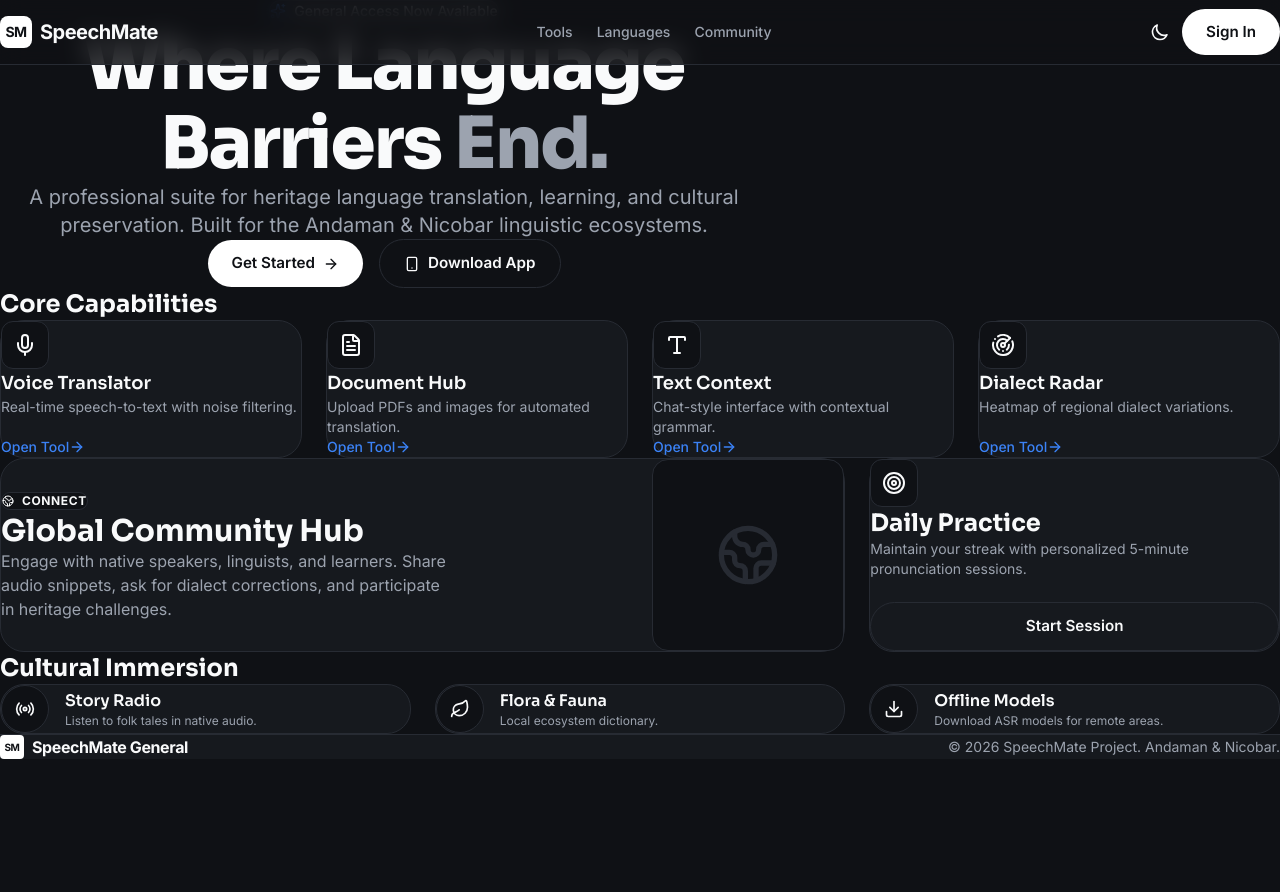
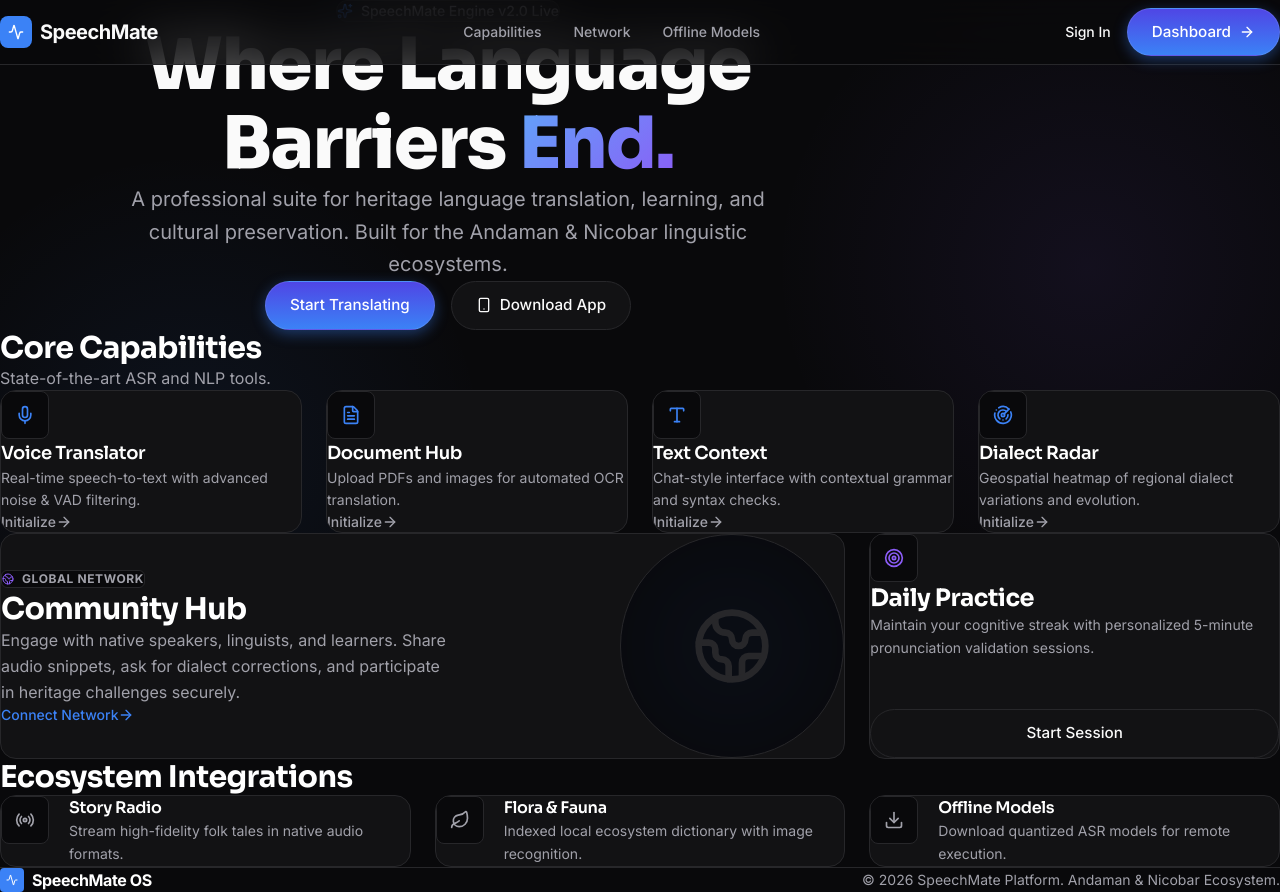
Before and after one commit to sathiyatskrj/Speechmate_General, a Next.js app: page / in a window 1280 px wide. Before the commit the page ends 800 px from the top, so only its background shows below. Built offline with nearby package versions, Linux system fonts and the light colour scheme.

Commit message:
feat: ultra-premium AI SaaS dark theme and non-blocking toast notifications

```diff
--- a/app/globals.css
+++ b/app/globals.css
@@ -2,27 +2,24 @@
 @import "tailwindcss";
 
 :root {
-  --bg: #FFFFFF;
-  --surface: #F9FAFB;
-  --surface-hover: #F3F4F6;
-  --border: #E5E7EB;
-  --text-main: #111827;
-  --text-muted: #6B7280;
-  --primary: #111827;
+  /* Ultra-Premium Dark Theme */
+  --bg: #09090B;
+  --surface: #121214;
+  --surface-hover: #18181B;
+  --border: #27272A;
+  --border-hover: #3F3F46;
+
+  --text-main: #FAFAFA;
+  --text-muted: #A1A1AA;
+
+  --primary: #3B82F6;
+  --primary-glow: rgba(59, 130, 246, 0.5);
   --primary-invert: #FFFFFF;
-  --accent: #3B82F6;
-}
 
-.dark {
-  --bg: #0F1115;
-  --surface: #16191E;
-  --surface-hover: #1F2329;
-  --border: #272B33;
-  --text-main: #F9FAFB;
-  --text-muted: #9CA3AF;
-  --primary: #FFFFFF;
-  --primary-invert: #0F1115;
-  --accent: #3B82F6;
+  --accent: #8B5CF6;
+  --accent-glow: rgba(139, 92, 246, 0.3);
+
+  --glass-bg: rgba(18, 18, 20, 0.7);
 }
 
 * { box-sizing: border-box; margin: 0; padding: 0; }
@@ -35,54 +32,75 @@ body {
   font-family: 'Inter', sans-serif;
   overflow-x: hidden;
   -webkit-font-smoothing: antialiased;
-  transition: background-color 0.3s ease, color 0.3s ease;
+  background-image:
+    radial-gradient(circle at 15% 50%, rgba(59, 130, 246, 0.08), transparent 25%),
+    radial-gradient(circle at 85% 30%, rgba(139, 92, 246, 0.08), transparent 25%);
 }
 
 h1, h2, h3, h4, h5, h6 {
   font-family: 'Sora', sans-serif;
+  letter-spacing: -0.02em;
 }
 
 /* ── Utilities ── */
 .glass-panel {
   background: var(--surface);
   border: 1px solid var(--border);
-  border-radius: 1.5rem;
-  transition: all 0.2s ease;
+  border-radius: 1rem;
+  transition: all 0.3s cubic-bezier(0.4, 0, 0.2, 1);
+  position: relative;
+  overflow: hidden;
+}
+
+.glass-panel::before {
+  content: '';
+  position: absolute;
+  top: 0; left: 0; right: 0; height: 1px;
+  background: linear-gradient(90deg, transparent, rgba(255,255,255,0.1), transparent);
+  opacity: 0;
+  transition: opacity 0.3s ease;
 }
 
 .glass-panel:hover {
   background: var(--surface-hover);
-  border-color: var(--text-muted);
+  border-color: var(--border-hover);
   transform: translateY(-2px);
+  box-shadow: 0 10px 40px -10px rgba(0,0,0,0.5);
+}
+
+.glass-panel:hover::before {
+  opacity: 1;
 }
 
 .btn-primary {
-  background: var(--primary);
-  color: var(--primary-invert);
+  background: linear-gradient(180deg, #4F46E5 0%, #3B82F6 100%);
+  color: #FFFFFF;
   font-family: 'Inter', sans-serif;
-  font-weight: 600;
+  font-weight: 500;
   border-radius: 9999px;
   padding: 0.75rem 1.5rem;
   font-size: 0.95rem;
   transition: all 0.2s ease;
   cursor: pointer;
-  border: none;
+  border: 1px solid rgba(255,255,255,0.1);
   display: inline-flex;
   align-items: center;
   justify-content: center;
   gap: 0.5rem;
+  box-shadow: 0 4px 14px 0 rgba(59, 130, 246, 0.39);
 }
 
 .btn-primary:hover {
-  opacity: 0.9;
   transform: translateY(-1px);
+  box-shadow: 0 6px 20px rgba(59, 130, 246, 0.5);
+  background: linear-gradient(180deg, #6366F1 0%, #4F46E5 100%);
 }
 
 .btn-secondary {
-  background: transparent;
+  background: var(--surface);
   color: var(--text-main);
   font-family: 'Inter', sans-serif;
-  font-weight: 600;
+  font-weight: 500;
   border-radius: 9999px;
   padding: 0.75rem 1.5rem;
   font-size: 0.95rem;
@@ -97,11 +115,23 @@ h1, h2, h3, h4, h5, h6 {
 
 .btn-secondary:hover {
   background: var(--surface-hover);
-  border-color: var(--text-muted);
+  border-color: var(--border-hover);
+}
+
+.text-gradient {
+  background: linear-gradient(135deg, #FFFFFF 0%, #A1A1AA 100%);
+  -webkit-background-clip: text;
+  -webkit-text-fill-color: transparent;
+}
+
+.text-gradient-accent {
+  background: linear-gradient(135deg, #60A5FA 0%, #8B5CF6 100%);
+  -webkit-background-clip: text;
+  -webkit-text-fill-color: transparent;
 }
 
 /* Scrollbar */
-::-webkit-scrollbar { width: 8px; }
+::-webkit-scrollbar { width: 6px; }
 ::-webkit-scrollbar-track { background: var(--bg); }
-::-webkit-scrollbar-thumb { background: var(--border); border-radius: 4px; }
-::-webkit-scrollbar-thumb:hover { background: var(--text-muted); }
+::-webkit-scrollbar-thumb { background: var(--border); border-radius: 3px; }
+::-webkit-scrollbar-thumb:hover { background: var(--border-hover); }
--- a/app/layout.tsx
+++ b/app/layout.tsx
@@ -1,4 +1,5 @@
 import type { Metadata } from "next";
+import { Toaster } from "sonner";
 import "./globals.css";
 
 export const metadata: Metadata = {
@@ -12,8 +13,9 @@ export default function RootLayout({
   children: React.ReactNode;
 }>) {
   return (
-    <html lang="en" className="dark">
-      <body className="antialiased selection:bg-gray-200 selection:text-gray-900 dark:selection:bg-gray-800 dark:selection:text-gray-100">
+    <html lang="en">
+      <body className="antialiased selection:bg-blue-500/30 selection:text-blue-200">
+        <Toaster theme="dark" position="bottom-right" />
         {children}
       </body>
     </html>
--- a/app/page.tsx
+++ b/app/page.tsx
@@ -1,8 +1,9 @@
 "use client";
 
 import { motion } from "framer-motion";
-import { Mic, FileText, Type, Radar, Globe2, Radio, Target, Leaf, Sparkles, Smartphone, Download, ArrowRight } from "lucide-react";
+import { Mic, FileText, Type, Radar, Globe2, Radio, Target, Leaf, Sparkles, Smartphone, Download, ArrowRight, Activity } from "lucide-react";
 import Link from "next/link";
+import { toast } from "sonner";
 import { useEffect, useState } from "react";
 
 export default function Home() {
@@ -13,70 +14,62 @@ export default function Home() {
   }, []);
 
   const handleToolClick = (toolName: string) => {
-    if (typeof window !== "undefined") {
-      alert(`${toolName} feature is opening. Please wait...`);
-    }
+    // Non-blocking toast notification replaces the synchronous alert() to fix INP
+    toast.loading(`Launching ${toolName}...`, {
+      description: "Please wait while we establish a secure connection.",
+      duration: 2000,
+    });
   };
 
   if (!mounted) return null;
 
   return (
-    <main className="min-h-screen bg-[var(--bg)] transition-colors duration-300">
+    <main className="min-h-screen">
       {/* Navigation */}
-      <nav className="fixed top-0 left-0 right-0 z-50 bg-[var(--bg)]/80 backdrop-blur-md border-b border-[var(--border)]">
+      <nav className="fixed top-0 left-0 right-0 z-50 bg-[var(--bg)]/70 backdrop-blur-xl border-b border-[var(--border)]">
         <div className="max-w-7xl mx-auto px-6 h-16 flex items-center justify-between">
           <div className="flex items-center gap-2 font-sora font-bold text-xl tracking-tight">
             <div className="w-8 h-8 rounded-lg bg-[var(--primary)] text-[var(--primary-invert)] flex items-center justify-center text-sm">
-              SM
+              <Activity className="w-4 h-4" />
             </div>
             SpeechMate
           </div>
-          <div className="hidden md:flex items-center gap-6 text-sm font-medium text-[var(--text-muted)]">
-            <Link href="#tools" className="hover:text-[var(--text-main)] transition-colors">Tools</Link>
-            <Link href="#languages" className="hover:text-[var(--text-main)] transition-colors">Languages</Link>
-            <Link href="#community" className="hover:text-[var(--text-main)] transition-colors">Community</Link>
+          <div className="hidden md:flex items-center gap-8 text-sm font-medium text-[var(--text-muted)]">
+            <Link href="#capabilities" className="hover:text-white transition-colors">Capabilities</Link>
+            <Link href="#community" className="hover:text-white transition-colors">Network</Link>
+            <Link href="#models" className="hover:text-white transition-colors">Offline Models</Link>
           </div>
-          <div className="flex items-center gap-3">
-            <button
-              onClick={() => document.documentElement.classList.toggle('dark')}
-              className="p-2 rounded-full hover:bg-[var(--surface-hover)] transition-colors"
-              aria-label="Toggle Theme"
-            >
-              <svg className="w-5 h-5 hidden dark:block" fill="none" viewBox="0 0 24 24" stroke="currentColor">
-                <path strokeLinecap="round" strokeLinejoin="round" strokeWidth={2} d="M12 3v1m0 16v1m9-9h-1M4 12H3m15.364 6.364l-.707-.707M6.343 6.343l-.707-.707m12.728 0l-.707.707M6.343 17.657l-.707.707M16 12a4 4 0 11-8 0 4 4 0 018 0z" />
-              </svg>
-              <svg className="w-5 h-5 block dark:hidden" fill="none" viewBox="0 0 24 24" stroke="currentColor">
-                <path strokeLinecap="round" strokeLinejoin="round" strokeWidth={2} d="M20.354 15.354A9 9 0 018.646 3.646 9.003 9.003 0 0012 21a9.003 9.003 0 008.354-5.646z" />
-              </svg>
+          <div className="flex items-center gap-4">
+            <button onClick={() => handleToolClick('Console')} className="text-sm font-medium hover:text-white transition-colors">
+              Sign In
             </button>
-            <button onClick={() => handleToolClick('Login')} className="btn-primary text-sm px-4 py-2">
-              Sign In
+            <button onClick={() => handleToolClick('Dashboard')} className="btn-primary text-sm px-4 py-2">
+              Dashboard <ArrowRight className="w-4 h-4" />
             </button>
           </div>
         </div>
       </nav>
 
-      <div className="max-w-7xl mx-auto px-6 pt-32 pb-24">
+      <div className="max-w-7xl mx-auto px-6 pt-40 pb-24">
         {/* Hero Section */}
-        <div className="flex flex-col items-center text-center max-w-3xl mx-auto mb-20">
-          <motion.div initial={{ opacity: 0, y: 20 }} animate={{ opacity: 1, y: 0 }} transition={{ duration: 0.5 }}>
-            <span className="inline-flex items-center gap-2 px-3 py-1 rounded-full bg-[var(--surface)] border border-[var(--border)] text-sm font-medium mb-6">
-              <Sparkles className="w-4 h-4 text-[var(--accent)]" />
-              General Access Now Available
+        <div className="flex flex-col items-center text-center max-w-4xl mx-auto mb-32">
+          <motion.div initial={{ opacity: 0, y: 20 }} animate={{ opacity: 1, y: 0 }} transition={{ duration: 0.6 }}>
+            <span className="inline-flex items-center gap-2 px-3 py-1.5 rounded-full bg-[var(--surface)] border border-[var(--border)] text-sm font-medium mb-8 text-[var(--text-muted)] shadow-sm">
+              <Sparkles className="w-4 h-4 text-[var(--primary)]" />
+              SpeechMate Engine v2.0 Live
             </span>
-            <h1 className="text-5xl md:text-7xl font-sora font-extrabold tracking-tight leading-[1.1] mb-6">
+            <h1 className="text-5xl md:text-7xl font-sora font-extrabold tracking-tight leading-[1.1] mb-8">
               Where Language <br className="hidden md:block" />
-              Barriers <span className="text-[var(--text-muted)]">End.</span>
+              Barriers <span className="text-gradient-accent">End.</span>
             </h1>
-            <p className="text-lg md:text-xl text-[var(--text-muted)] mb-8">
+            <p className="text-lg md:text-xl text-[var(--text-muted)] mb-10 max-w-2xl mx-auto leading-relaxed">
               A professional suite for heritage language translation, learning, and cultural preservation. Built for the Andaman & Nicobar linguistic ecosystems.
             </p>
             <div className="flex flex-col sm:flex-row items-center justify-center gap-4">
-              <button onClick={() => handleToolClick('Get Started')} className="btn-primary w-full sm:w-auto">
-                Get Started
-                <ArrowRight className="w-4 h-4" />
+              <button onClick={() => handleToolClick('Translator Console')} className="btn-primary w-full sm:w-auto px-8 py-3 text-base">
+                Start Translating
               </button>
-              <button onClick={() => handleToolClick('Download App')} className="btn-secondary w-full sm:w-auto">
+              <button onClick={() => handleToolClick('Download App')} className="btn-secondary w-full sm:w-auto px-8 py-3 text-base">
                 <Smartphone className="w-4 h-4" />
                 Download App
               </button>
@@ -85,17 +78,20 @@ export default function Home() {
         </div>
 
         {/* Translation Tools Grid */}
-        <div id="tools" className="mb-24">
-          <div className="flex items-center justify-between mb-8">
-            <h2 className="text-2xl font-sora font-bold">Core Capabilities</h2>
+        <div id="capabilities" className="mb-32">
+          <div className="flex items-center justify-between mb-10">
+            <div>
+              <h2 className="text-3xl font-sora font-bold text-white mb-2">Core Capabilities</h2>
+              <p className="text-[var(--text-muted)]">State-of-the-art ASR and NLP tools.</p>
+            </div>
           </div>
 
           <div className="grid grid-cols-1 md:grid-cols-2 lg:grid-cols-4 gap-6">
             {[
-              { name: "Voice Translator", desc: "Real-time speech-to-text with noise filtering.", icon: Mic },
-              { name: "Document Hub", desc: "Upload PDFs and images for automated translation.", icon: FileText },
-              { name: "Text Context", desc: "Chat-style interface with contextual grammar.", icon: Type },
-              { name: "Dialect Radar", desc: "Heatmap of regional dialect variations.", icon: Radar },
+              { name: "Voice Translator", desc: "Real-time speech-to-text with advanced noise & VAD filtering.", icon: Mic },
+              { name: "Document Hub", desc: "Upload PDFs and images for automated OCR translation.", icon: FileText },
+              { name: "Text Context", desc: "Chat-style interface with contextual grammar and syntax checks.", icon: Type },
+              { name: "Dialect Radar", desc: "Geospatial heatmap of regional dialect variations and evolution.", icon: Radar },
             ].map((tool, i) => (
               <motion.div
                 key={i}
@@ -103,15 +99,15 @@ export default function Home() {
                 animate={{ opacity: 1, y: 0 }}
                 transition={{ delay: 0.1 * i }}
                 onClick={() => handleToolClick(tool.name)}
-                className="glass-panel p-6 cursor-pointer flex flex-col h-full"
+                className="glass-panel p-8 cursor-pointer flex flex-col h-full group"
               >
-                <div className="w-12 h-12 rounded-xl bg-[var(--bg)] border border-[var(--border)] flex items-center justify-center mb-6">
-                  <tool.icon className="w-6 h-6 text-[var(--text-main)]" />
+                <div className="w-12 h-12 rounded-lg bg-[var(--bg)] border border-[var(--border)] flex items-center justify-center mb-6 group-hover:border-[var(--primary)] transition-colors">
+                  <tool.icon className="w-5 h-5 text-[var(--primary)]" />
                 </div>
-                <h3 className="font-sora font-semibold text-lg mb-2">{tool.name}</h3>
-                <p className="text-[var(--text-muted)] text-sm mb-4 flex-grow">{tool.desc}</p>
-                <div className="flex items-center text-[var(--accent)] text-sm font-medium mt-auto group">
-                  Open Tool <ArrowRight className="w-4 h-4 ml-1 transform group-hover:translate-x-1 transition-transform" />
+                <h3 className="font-sora font-semibold text-lg mb-3 text-white">{tool.name}</h3>
+                <p className="text-[var(--text-muted)] text-sm mb-6 flex-grow leading-relaxed">{tool.desc}</p>
+                <div className="flex items-center text-[var(--text-muted)] text-sm font-medium mt-auto group-hover:text-white transition-colors">
+                  Initialize <ArrowRight className="w-4 h-4 ml-2 transform group-hover:translate-x-1 transition-transform" />
                 </div>
               </motion.div>
             ))}
@@ -119,44 +115,50 @@ export default function Home() {
         </div>
 
         {/* Explore & Learn Section */}
-        <div className="grid grid-cols-1 lg:grid-cols-3 gap-6 mb-24">
-          <div className="lg:col-span-2 glass-panel p-8 md:p-10 flex flex-col md:flex-row items-center gap-8 justify-between cursor-pointer" onClick={() => handleToolClick('Community Hub')}>
+        <div id="community" className="grid grid-cols-1 lg:grid-cols-3 gap-6 mb-32">
+          <div className="lg:col-span-2 glass-panel p-10 md:p-12 flex flex-col md:flex-row items-center gap-10 justify-between cursor-pointer group" onClick={() => handleToolClick('Community Hub')}>
             <div>
-              <div className="inline-flex items-center gap-2 px-3 py-1 rounded-full bg-[var(--bg)] border border-[var(--border)] text-xs font-bold uppercase tracking-wider mb-4">
-                <Globe2 className="w-3 h-3" /> Connect
+              <div className="inline-flex items-center gap-2 px-3 py-1 rounded-md bg-[var(--bg)] border border-[var(--border)] text-xs font-bold uppercase tracking-wider mb-6 text-[var(--text-muted)]">
+                <Globe2 className="w-3 h-3 text-[var(--accent)]" /> Global Network
               </div>
-              <h2 className="text-3xl font-sora font-bold mb-4">Global Community Hub</h2>
-              <p className="text-[var(--text-muted)] max-w-md">
-                Engage with native speakers, linguists, and learners. Share audio snippets, ask for dialect corrections, and participate in heritage challenges.
+              <h2 className="text-3xl font-sora font-bold mb-4 text-white">Community Hub</h2>
+              <p className="text-[var(--text-muted)] max-w-md leading-relaxed mb-8">
+                Engage with native speakers, linguists, and learners. Share audio snippets, ask for dialect corrections, and participate in heritage challenges securely.
               </p>
+              <div className="text-[var(--primary)] font-medium flex items-center text-sm">
+                Connect Network <ArrowRight className="w-4 h-4 ml-2 group-hover:translate-x-1 transition-transform" />
+              </div>
             </div>
-            <div className="w-full md:w-48 h-48 rounded-2xl bg-[var(--bg)] border border-[var(--border)] flex items-center justify-center">
-               <Globe2 className="w-16 h-16 text-[var(--border)]" />
+            <div className="w-full md:w-56 h-56 rounded-full bg-[var(--bg)] border border-[var(--border)] flex items-center justify-center relative overflow-hidden group-hover:border-[var(--primary)] transition-colors">
+               <div className="absolute inset-0 bg-[var(--primary)] opacity-5 blur-3xl rounded-full group-hover:opacity-10 transition-opacity"></div>
+               <Globe2 className="w-20 h-20 text-[var(--border)] group-hover:text-[var(--primary)] transition-colors relative z-10" />
             </div>
           </div>
 
-          <div className="glass-panel p-8 md:p-10 flex flex-col justify-between cursor-pointer" onClick={() => handleToolClick('Daily Practice')}>
+          <div className="glass-panel p-10 md:p-12 flex flex-col justify-between cursor-pointer group" onClick={() => handleToolClick('Daily Practice')}>
             <div>
-              <div className="w-12 h-12 rounded-xl bg-[var(--bg)] border border-[var(--border)] flex items-center justify-center mb-6">
-                <Target className="w-6 h-6 text-[var(--text-main)]" />
+              <div className="w-12 h-12 rounded-lg bg-[var(--bg)] border border-[var(--border)] flex items-center justify-center mb-6 group-hover:border-[var(--accent)] transition-colors">
+                <Target className="w-5 h-5 text-[var(--accent)]" />
               </div>
-              <h3 className="text-2xl font-sora font-bold mb-3">Daily Practice</h3>
-              <p className="text-[var(--text-muted)] text-sm">
-                Maintain your streak with personalized 5-minute pronunciation sessions.
+              <h3 className="text-2xl font-sora font-bold mb-3 text-white">Daily Practice</h3>
+              <p className="text-[var(--text-muted)] text-sm leading-relaxed">
+                Maintain your cognitive streak with personalized 5-minute pronunciation validation sessions.
               </p>
             </div>
-            <button className="btn-secondary w-full mt-8">Start Session</button>
+            <button className="btn-secondary w-full mt-8 group-hover:bg-[var(--surface-hover)] group-hover:text-white">
+              Start Session
+            </button>
           </div>
         </div>
 
         {/* Culture Tools */}
-        <div>
-          <h2 className="text-2xl font-sora font-bold mb-8">Cultural Immersion</h2>
+        <div id="models">
+          <h2 className="text-3xl font-sora font-bold text-white mb-10">Ecosystem Integrations</h2>
           <div className="grid grid-cols-1 md:grid-cols-3 gap-6">
             {[
-              { name: "Story Radio", desc: "Listen to folk tales in native audio.", icon: Radio },
-              { name: "Flora & Fauna", desc: "Local ecosystem dictionary.", icon: Leaf },
-              { name: "Offline Models", desc: "Download ASR models for remote areas.", icon: Download },
+              { name: "Story Radio", desc: "Stream high-fidelity folk tales in native audio formats.", icon: Radio },
+              { name: "Flora & Fauna", desc: "Indexed local ecosystem dictionary with image recognition.", icon: Leaf },
+              { name: "Offline Models", desc: "Download quantized ASR models for remote execution.", icon: Download },
             ].map((tool, i) => (
               <motion.div
                 key={i}
@@ -164,14 +166,14 @@ export default function Home() {
                 animate={{ opacity: 1, y: 0 }}
                 transition={{ delay: 0.3 + (0.1 * i) }}
                 onClick={() => handleToolClick(tool.name)}
-                className="glass-panel p-6 cursor-pointer flex items-center gap-4 hover:border-[var(--accent)]"
+                className="glass-panel p-8 cursor-pointer flex items-start gap-5 hover:border-[var(--border-hover)] group"
               >
-                <div className="w-12 h-12 rounded-full bg-[var(--bg)] border border-[var(--border)] flex items-center justify-center shrink-0">
-                  <tool.icon className="w-5 h-5 text-[var(--text-main)]" />
+                <div className="w-12 h-12 rounded-lg bg-[var(--bg)] border border-[var(--border)] flex items-center justify-center shrink-0 group-hover:bg-[var(--surface)] transition-colors">
+                  <tool.icon className="w-5 h-5 text-[var(--text-muted)] group-hover:text-white transition-colors" />
                 </div>
                 <div>
-                  <h4 className="font-sora font-semibold">{tool.name}</h4>
-                  <p className="text-[var(--text-muted)] text-xs mt-1">{tool.desc}</p>
+                  <h4 className="font-sora font-semibold text-white mb-2">{tool.name}</h4>
+                  <p className="text-[var(--text-muted)] text-sm leading-relaxed">{tool.desc}</p>
                 </div>
               </motion.div>
             ))}
@@ -180,14 +182,16 @@ export default function Home() {
       </div>
 
       {/* Footer */}
-      <footer className="border-t border-[var(--border)] bg-[var(--surface)] py-12">
+      <footer className="border-t border-[var(--border)] bg-[var(--bg)] py-12">
         <div className="max-w-7xl mx-auto px-6 flex flex-col md:flex-row items-center justify-between gap-4">
-          <div className="font-sora font-bold tracking-tight flex items-center gap-2">
-            <div className="w-6 h-6 rounded bg-[var(--primary)] text-[var(--primary-invert)] flex items-center justify-center text-[10px]">SM</div>
-            SpeechMate General
+          <div className="font-sora font-bold tracking-tight flex items-center gap-2 text-white">
+            <div className="w-6 h-6 rounded bg-[var(--primary)] text-[var(--primary-invert)] flex items-center justify-center text-[10px]">
+              <Activity className="w-3 h-3" />
+            </div>
+            SpeechMate OS
           </div>
           <p className="text-[var(--text-muted)] text-sm">
-            © {new Date().getFullYear()} SpeechMate Project. Andaman & Nicobar.
+            © {new Date().getFullYear()} SpeechMate Platform. Andaman & Nicobar Ecosystem.
           </p>
         </div>
       </footer>
--- a/package.json
+++ b/package.json
@@ -13,7 +13,8 @@
     "lucide-react": "^1.14.0",
     "next": "16.2.6",
     "react": "19.2.4",
-    "react-dom": "19.2.4"
+    "react-dom": "19.2.4",
+    "sonner": "^2.0.7"
   },
   "devDependencies": {
     "@tailwindcss/postcss": "^4",
```
Also changed, not shown: 1 other file (tests, documents, lock files or other folders).
